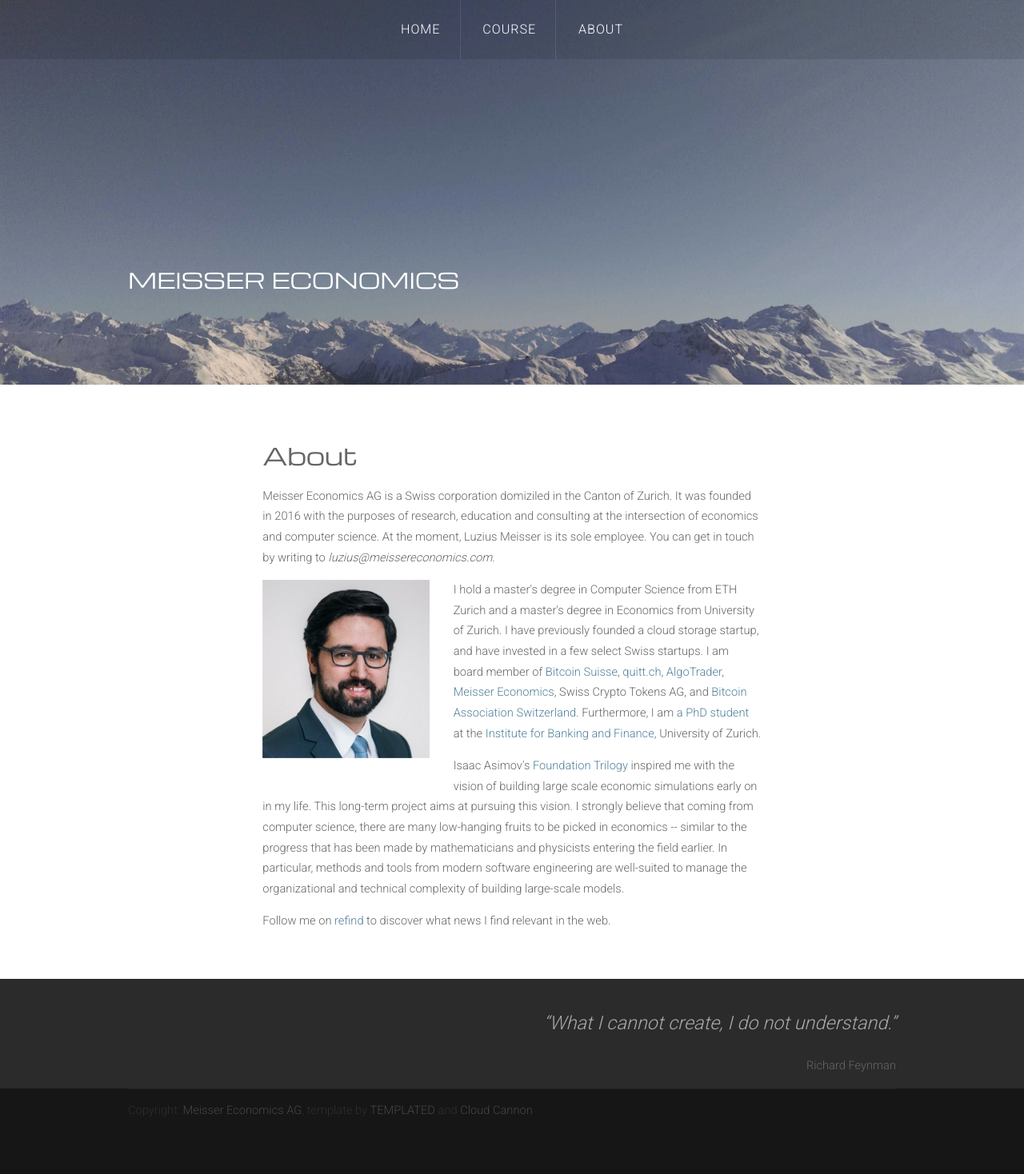
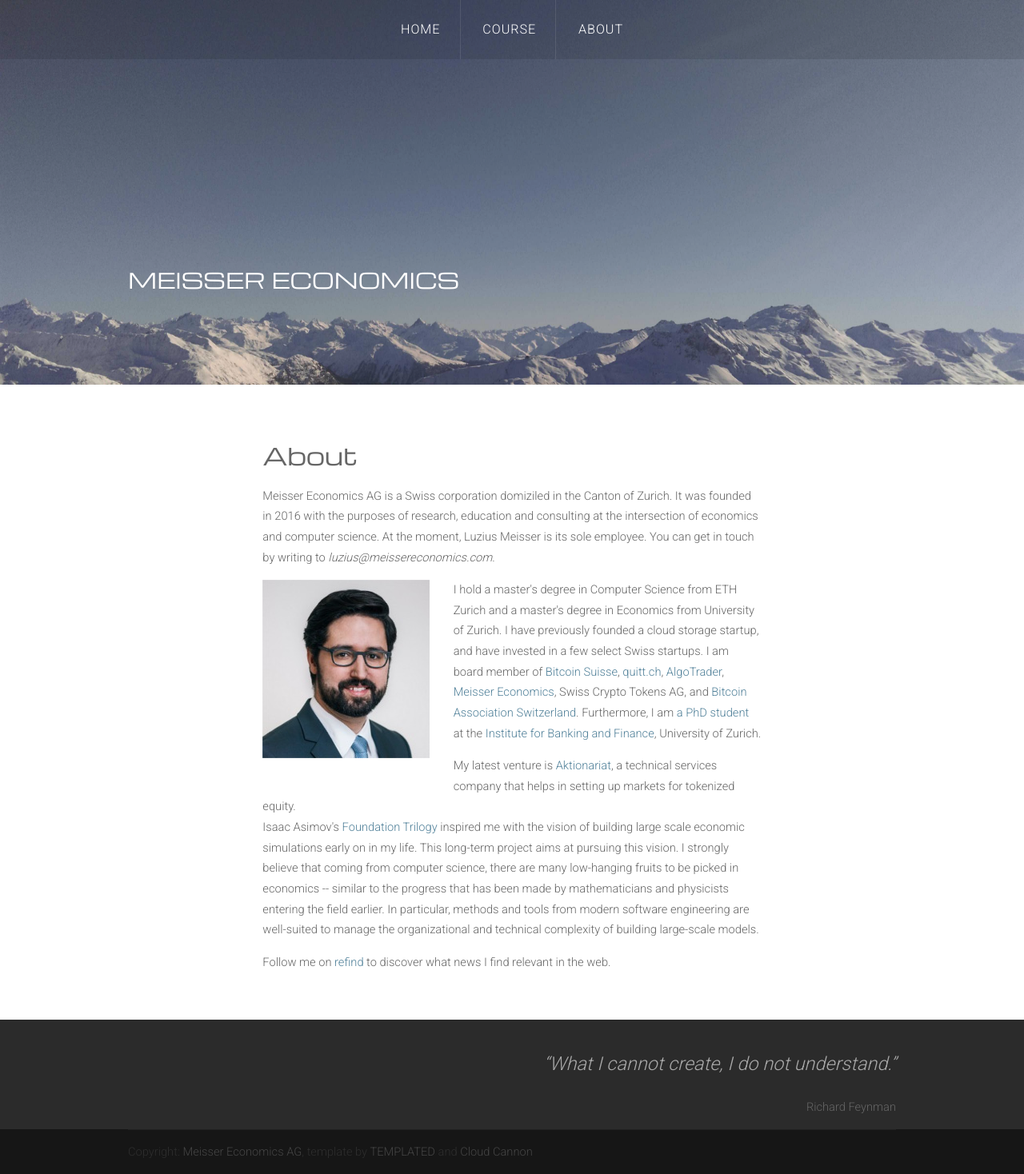
Before and after one commit to meisserecon/www, a Jekyll site: the page built from about.md, in a window 1280 px wide. Shown: the whole page at 80% size. Built offline with Jekyll 4.4.1, drawn with Linux system fonts in a browser that asks for light colours; nearby versions of some CDN libraries; before the commit the page ends 1417 px from its top, so only the background shows below that.

Commit message:
Update about.md

```diff
--- a/about.md
+++ b/about.md
@@ -5,7 +5,7 @@
 ---
 <p>Meisser Economics AG is a Swiss corporation domiziled in the Canton of Zurich. It was founded in 2016 with the purposes of research, education and consulting at the intersection of economics and computer science. At the moment, Luzius Meisser is its sole employee. You can get in touch by writing to <em>luzius@meissereconomics.com</em>.</p>
 
-<p><img src="/assets/images/luzius2.jpg" alt="" class="image left"> I hold a master's degree in Computer Science from ETH Zurich and a master's degree in Economics from University of Zurich. I have previously founded a cloud storage startup, and have invested in a few select Swiss startups. I am board member of <a href="http://bitcoinsuisse.ch">Bitcoin Suisse</a>, <a href="http://quitt.ch">quitt.ch</a>, <a href="http://algotrader.com">AlgoTrader</a>, <a href="http://meissereconomics.com">Meisser Economics</a>, Swiss Crypto Tokens AG, and <a href="http://bitcoinassociation.ch/">Bitcoin Association Switzerland</a>. Furthermore, I am <a href="http://www.phd-finance.uzh.ch/en/People/students/meisser.html">a PhD student</a> at the <a href="http://www.bf.uzh.ch/">Institute for Banking and Finance</a>, University of Zurich.</p>
+<p><img src="/assets/images/luzius2.jpg" alt="" class="image left"> I hold a master's degree in Computer Science from ETH Zurich and a master's degree in Economics from University of Zurich. I have previously founded a cloud storage startup, and have invested in a few select Swiss startups. I am board member of <a href="http://bitcoinsuisse.ch">Bitcoin Suisse</a>, <a href="http://quitt.ch">quitt.ch</a>, <a href="http://algotrader.com">AlgoTrader</a>, <a href="http://meissereconomics.com">Meisser Economics</a>, Swiss Crypto Tokens AG, and <a href="http://bitcoinassociation.ch/">Bitcoin Association Switzerland</a>. Furthermore, I am <a href="http://www.phd-finance.uzh.ch/en/People/students/meisser.html">a PhD student</a> at the <a href="http://www.bf.uzh.ch/">Institute for Banking and Finance</a>, University of Zurich.</p> My latest venture is <a href="https://aktionariat.com">Aktionariat</a>, a technical services company that helps in setting up markets for tokenized equity.
 
 <p>Isaac Asimov's <a href="https://en.wikipedia.org/wiki/Foundation_series">Foundation Trilogy</a> inspired me with the vision of building large scale economic simulations early on in my life. This long-term project aims at pursuing this vision. I strongly believe that coming from computer science, there are many low-hanging fruits to be picked in economics -- similar to the progress that has been made by mathematicians and physicists entering the field earlier. In particular, methods and tools from modern software engineering are well-suited to manage the organizational and technical complexity of building large-scale models.</p>
 
```
